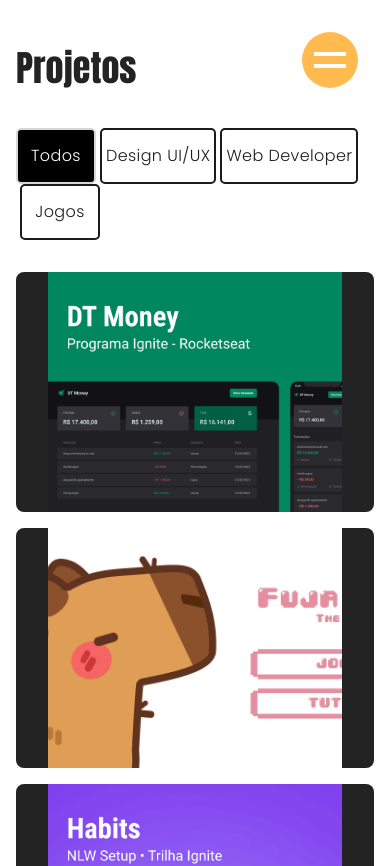
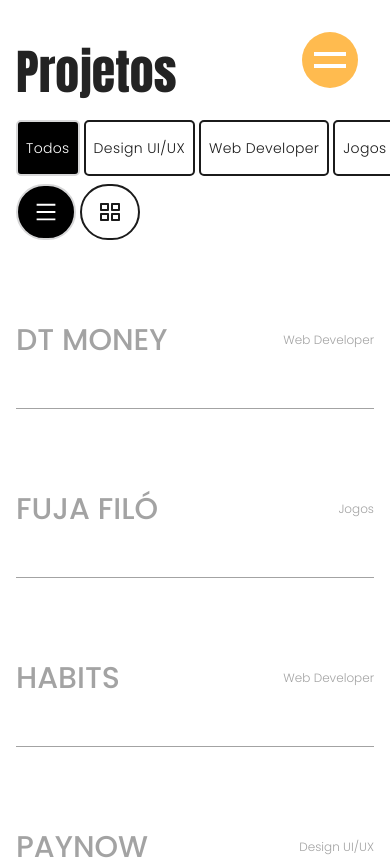
Before and after one commit to leticiar-io/portfolio-website, a Next.js app: page /projects in a window 390 px wide. Shown: the top 866 px of the page. Built offline with nearby package versions, Linux system fonts and the light colour scheme.

Commit message:
feat: improving responsiveness, adding links and improving project page

```diff
--- a/src/app/(main)/page.tsx
+++ b/src/app/(main)/page.tsx
@@ -3,8 +3,8 @@
 import Marquee from '@/components/marquee';
 import Hero from './hero';
 import Description from './description';
-import Contato from './contato';
 import Project from './proj';
+import Footer from '@/components/footer';
 
 export default function Home() {
   return (
@@ -17,7 +17,7 @@
         </div>
         <Project />
       </div>
-      <Contato />
+      <Footer />
     </div>
   );
 }
--- a/src/app/(main)/proj.tsx
+++ b/src/app/(main)/proj.tsx
@@ -9,23 +9,23 @@
    {
       title: "Paynow",
       src: "project1.png",
-      color: "#8C8C8C",
+      color: "#C3B1E1",
       category: "Design UI",
-      link: "#",
+      link: "https://www.behance.net/gallery/215598431/Paynow-Landing-Page",
    },
    {
       title: "DT Money",
       src: "dtmoney.png",
       color: "#EFE8D3",
-      category: "Web Development",
-      link: "#",
+      category: "Web Developer",
+      link: "https://github.com/leticiar-io/dt-money-ignite",
    },
    {
       title: "Modoke",
       src: "modoke.jpg",
-      color: "#000000",
-      category: "Web Development",
-      link: "#",
+      color: "#c3f3d3",
+      category: "Web Developer",
+      link: "https://github.com/borealis-smd/modoke-web",
    },
 ];
 
@@ -46,13 +46,14 @@
                   setModal={setModal}
                   key={index}
                   link={project.link}
+                  className='border-t'
                />
             ))}
          </div>
          <Modal modal={modal} projects={projects} />
 
          <Link href="/projects" className="mt-10 mb-20 sm:mb-32 lg:mb-48 2xl:mb-56">
-            <Button variant="stroke" className="text-sm sm:text-base lg:text-lg">
+            <Button variant="stroke" className="hover:px-10 text-sm sm:text-base lg:text-lg">
                Mais projetos
             </Button>
          </Link>
--- a/src/app/projects/page.tsx
+++ b/src/app/projects/page.tsx
@@ -2,34 +2,41 @@
 
 import { useState, useRef } from "react";
 import { motion } from "framer-motion";
-import { Button } from "@/components/button"; // Supondo que o componente Button já esteja configurado
+import { Button } from "@/components/button";
 import clsx from "clsx";
 import gsap from "gsap";
+import { AiOutlineMenu } from "react-icons/ai";
+import { RiGalleryView2 } from "react-icons/ri";
+
+import Projeto from '../../components/modal/project';
+import Modal from '../../components/modal/modal';
+import Footer from "@/components/footer";
 
 const ProjectsPage = () => {
   const [filter, setFilter] = useState("Todos");
+  const [viewMode, setViewMode] = useState<"list" | "gallery">("list");
 
   const items = [
-    { id: 1, category: "Web Developer", image: "/images/dtmoney.png", name: "DT Money" },
-    { id: 2, category: "Jogos", image: "/images/filo.png", name: "Fuja Filó" },
-    { id: 3, category: "Web Developer", image: "/images/habits.png", name: "Habits" },
-    { id: 4, category: "Design UI/UX", image: "/images/project1.png", name: "Paynow" },
-    { id: 5, category: "Web Developer", image: "/images/travellian.jpg", name: "Travellian" },
-    { id: 6, category: "Design UI/UX", image: "/images/paynowapp.jpg", name: "Paynow App" },
-    { id: 7, category: "Web Developer", image: "/images/igniteshop.png", name: "Ignite Shop" },
-    { id: 8, category: "Web Developer", image: "/images/letmeask.svg", name: "Let me ask" },
-    { id: 9, category: "Web Developer", image: "/images/timer.svg", name: "Timer" },
-    { id: 10, category: "Web Developer", image: "/images/todo.png", name: "Todo" },
-    { id: 11, category: "Web Developer", image: "/images/ignitefeed.png", name: "Ignite Feed" },
+    { id: 1, category: "Web Developer", image: "/images/dtmoney.png", title: "DT Money", link: "https://github.com/leticiar-io/dt-money-ignite", src: "dtmoney.png", color: "#EFE8D3" },
+    { id: 2, category: "Jogos", image: "/images/filo.png", title: "Fuja Filó", link: "https://github.com/leticiar-io/fuja-filo-game", src: "filo.png", color: "#f8e2f5" },
+    { id: 3, category: "Web Developer", image: "/images/habits.png", title: "Habits", link: "https://github.com/leticiar-io/NlwSetup_TrilhaIgnite", src: "habits.png", color: "#FFD89B" },
+    { id: 4, category: "Design UI/UX", image: "/images/project1.png", title: "Paynow", link: "https://www.behance.net/gallery/215598431/Paynow-Landing-Page", src: "project1.png", color: "#C3B1E1" },
+    { id: 5, category: "Web Developer", image: "/images/travellian.jpg", title: "Travellian", link: "https://github.com/codijr/Travellian", src: "travellian.jpg", color: "#F9CCCA" },
+    { id: 6, category: "Design UI/UX", image: "/images/paynowapp.jpg", title: "Paynow App", link: "https://www.behance.net/gallery/215598285/Paynow-Mobile-UI", src: "paynowapp.jpg", color: "#FFE4B2" },
+    { id: 7, category: "Web Developer", image: "/images/igniteshop.png", title: "Ignite Shop", link: "https://github.com/leticiar-io/ignite-shop", src: "igniteshop.png", color: "#B8E0D2" },
+    { id: 8, category: "Web Developer", image: "/images/letmeask.svg", title: "Let me ask", link: "https://github.com/leticiar-io/nlw-letmeask", src: "letmeask.svg", color: "#D3C09F" },
+    { id: 9, category: "Web Developer", image: "/images/timer.svg", title: "Timer", link: "https://github.com/leticiar-io/ignite-timer", src: "timer.svg", color: "#AFCBFF" },
+    { id: 10, category: "Web Developer", image: "/images/todo.png", title: "Todo", link: "https://github.com/leticiar-io/todo-challenge", src: "todo.png", color: "#FFC1A1" },
+    { id: 11, category: "Web Developer", image: "/images/ignitefeed.png", title: "Ignite Feed", link: "https://github.com/leticiar-io/ignite-feed", src: "ignitefeed.png", color: "#FAE1DD" },
+    { id: 12, category: "Web Developer", image: "/images/twitter.png", title: "Twt Demo", link: "https://github.com/leticiar-io/ui-twitter", src: "twitter.png", color: "#d6eafa" },
+    { id: 13, category: "Web Developer", image: "/images/modoke.jpg", title: "Modoke", link: "https://github.com/borealis-smd/modoke-web", src: "modoke.jpg", color: "#c3f3d3" }
   ];
 
   const filteredItems =
-    filter === "Todos" ? items : items.filter(item => item.category === filter);
+    filter === "Todos" ? items : items.filter((item) => item.category === filter);
 
-  // Criando um array de refs para os botões
   const buttonRefs = useRef<(HTMLAnchorElement | null)[]>([]);
 
-  // Função para lidar com o movimento do mouse e animar o botão
   const handleMouseMove = (e: React.MouseEvent, index: number) => {
     const elementRef = buttonRefs.current[index];
     if (elementRef) {
@@ -46,74 +53,117 @@
     }
   };
 
+  const [modal, setModal] = useState<{ active: boolean; index: number }>({ active: false, index: 0 });
+
   return (
-    <section className="py-12 px-4 max-w-full lg:px-[4.625em] text-black-600 lg:w-[75%] lg:mx-auto">
-      <header className="mb-10 lg:mt-12">
-        <h1 className="lg:text-[5.5rem] 2xl:text-[4rem] font-anton text-4xl">Projetos</h1>
+    <>
+    <section className="min-h-screen mb-12 py-12 px-4 text-black-600 md:w-[75%] mx-auto ">
+      <header className="lg:mt-12">
+        <h1 className="font-anton text-5xl sm:text-4xl lg:text-[4rem]">Projetos</h1>
       </header>
 
-      <div className="flex space-x-1 lg:space-x-4 mb-8 flex-wrap 2xl:mt-[3.125rem] lg:py-10">
-        {["Todos", "Design UI/UX", "Web Developer", "Jogos"].map(category => (
+      <div className="flex items-center md:justify-between ld:mt-8 md:mt-2 mt-6 mb-8 flex-wrap 2xl:mt-2 lg:py-10">
+        <div className="flex items-center space-x-1 lg:space-x-4">
+          {["Todos", "Design UI/UX", "Web Developer", "Jogos"].map((category) => (
             <Button
               variant={filter === category ? "default" : "stroke"}
               key={category}
               onClick={() => setFilter(category)}
               className={clsx(
-              "min-w-[5rem] sm:text-sm p-1 sm:p-2 lg:p-8 lg:text-lg 2xl:text-xl",
-              filter === category ? "hover:bg-black-600" : "hover:bg-black-100 hover:border-black-100"
+                "text-[14px] md:min-w-[5rem] p-2  sm:max-h-12 lg:p-6 md:text-base lg:text-lg",
+                filter === category ? "hover:bg-black-600 lg:hover:px-10" : "hover:bg-black-100 hover:border-black-100 ld:px-4 md:px-2 lg:hover:px-10"
               )}
             >
-            {category.charAt(0).toUpperCase() + category.slice(1)}
+              {category}
             </Button>
           ))}
         </div>
 
+        <div className="space-y-2 space-x-1 lg:space-x-4">
+          <Button
+            variant={viewMode === "list" ? "default" : "stroke"}
+            className="rounded-full p-4 hover:p-4"
+            onClick={() => setViewMode("list")}
+          >
+            <AiOutlineMenu className="text-2xl" />
+          </Button>
+
+          <Button
+            variant={viewMode === "gallery" ? "default" : "stroke"}
+            className="rounded-full p-4 hover:p-4"
+            onClick={() => setViewMode("gallery")}
+          >
+            <RiGalleryView2 className="text-2xl" />
+          </Button>
+        </div>
+      </div>
+
+      {viewMode === "list" ? (
+        <div className="flex flex-col items-center justify-center overflow-x-hidden">
+          <div className="w-full flex flex-col gap-8 sm:gap-12 lg:gap-16 items-center justify-center">
+            {filteredItems.map((item, index) => (
+              <Projeto
+                index={index}
+                title={item.title}
+                category={item.category}
+                setModal={setModal}
+                key={item.id}
+                link={item.link}
+                className="border-b"
+              />
+            ))}
+          </div>
+          <Modal modal={modal} projects={filteredItems} />
+        </div>
+      ) : (
         <motion.div
           layout
           className="grid grid-cols-1 sm:grid-cols-2 md:grid-cols-2 gap-4"
         >
-        {filteredItems.map((item, index) => {
-          return (
+          {filteredItems.map((item, index) => (
             <motion.div
               key={item.id}
               layout
               initial={{ opacity: 0, scale: 0.9 }}
               animate={{ opacity: 1, scale: 1 }}
               exit={{ opacity: 0 }}
-              whileHover={{ scale: 1.05 }} // Animação de crescimento no hover
+              whileHover={{ scale: 1.05 }}
               className="relative overflow-hidden rounded-lg group"
-              onMouseMove={(e) => handleMouseMove(e, index)} // Passando o índice para o movimento do mouse
+              onMouseMove={(e) => handleMouseMove(e, index)}
             >
-              {/* Imagem do projeto */}
-              <div className="bg-black-600 w-full h-[15rem] sm:h-[18rem] md:h-[40rem] flex items-center">
+              <div
+                className="w-full h-[15rem] sm:h-[18rem] md:h-[15rem] 2xl:h-[30rem] ld:h-[25rem] flex items-center"
+                style={{ backgroundColor: item.color }}
+              >
                 <motion.img
                   src={item.image}
-                  alt={item.name}
-                  className="px-8 w-full h-[15rem] sm:h-[18rem] md:h-[15rem] object-cover transition-transform duration-300 "
+                  alt={item.title}
+                  className="px-8 w-full h-[12rem] sm:h-[18rem] ld:h-[18rem] md:h-[8rem] 2xl:h-[20rem] object-cover transition-transform duration-300"
                   whileHover={{ scale: 1.05 }}
                   transition={{ duration: 0.3 }}
                 />
               </div>
-
-              {/* Overlay com nome e botão "Visualizar" */}
               <motion.div
                 className="absolute inset-0 bg-black bg-opacity-60 flex flex-col items-center justify-center text-center opacity-0 group-hover:opacity-100 transition-opacity duration-300"
               >
                 <a
                   ref={(el) => {
-                    buttonRefs.current[index] = el
+                    buttonRefs.current[index] = el;
                   }}
-                  href="#"
+                  href={item.link}
                   className="w-32 h-32 sm:w-28 sm:h-28 bg-yellow text-black rounded-full flex items-center justify-center shadow transition-all"
                 >
                   Visualizar
                 </a>
               </motion.div>
             </motion.div>
-          );
-        })}
+          ))}
         </motion.div>
+      )}
     </section>
+
+    <Footer />
+    </>
   );
 };
 
--- a/src/components/button.tsx
+++ b/src/components/button.tsx
@@ -9,13 +9,13 @@
     variants: {
       variant: {
         default:
-          "bg-black-800 text-white hover:px-10 border-3 transition-all duration-300 ease-in-out",
+          "bg-black-800 text-white border-3 transition-all duration-300 ease-in-out",
         stroke:
-          "bg-transparent text-black-700 border-3 border-black-700 hover:bg-black-800 hover:px-10 hover:text-white hover:border-3 transition-all duration-250 ease-in-out",
+          "bg-transparent text-black-700 border-3 border-black-700 hover:bg-black-800  hover:text-white hover:border-3 transition-all duration-250 ease-in-out",
         simpleStroke:
-          "bg-transparent text-black-700 border-3 border-black-700 hover:bg-black-800 hover:px-10 hover:text-white hover:border-0 transition-all duration-250 ease-in-out",
+          "bg-transparent text-black-700 border-3 border-black-700 hover:bg-black-800 hover:text-white hover:border-0 transition-all duration-250 ease-in-out",
         whiteStroke:
-          "bg-transparent text-gray-200 border-3 border-gray-200 hover:bg-white hover:px-10 hover:text-black-600 hover:border-0 transition-all duration-250 ease-in-out",
+          "bg-transparent text-gray-200 border-3 border-gray-200 hover:bg-white hover:text-black-600 hover:border-0 transition-all duration-250 ease-in-out",
       },
       size: {
         default: "h-14 px-8 py-2",
--- a/src/app/(main)/contato.tsx
+++ b/src/components/footer.tsx
@@ -6,7 +6,7 @@
 import Image from "next/image";
 import Link from "next/link";
 
-export default function Contato() {
+export default function Footer() {
    return (
       <footer className="flex flex-col gap-12 justify-center bg-black-600 min-h-[calc(100vh-200px)] text-white overflow-hidden">
          <div className="relative">
@@ -37,13 +37,13 @@
             <div className="w-[90%] mx-auto flex flex-col sm:flex-row mt-12  md:w-[75%] md:items-center gap-4 sm:gap-6">
                <Link href="mailto:leticia.rodrigues20021@gmail.com">
                   <Button variant="whiteStroke" className="text-sm sm:text-sm">
-                     <MdOutlineEmail className="mr-2 sm:mr-4 text-lg sm:text-base" />
+                     <MdOutlineEmail className="hover:px-10 mr-2 sm:mr-4 text-lg sm:text-base" />
                      <span className="truncate">leticia.rodrigues20021@gmail.com</span>
                   </Button>
                </Link>
                <Link href="https://github.com/leticiar-io" target="_blank">
                   <Button variant="whiteStroke" className="text-sm sm:text-base">
-                     <FaLinkedinIn className="mr-2 sm:mr-4 text-lg sm:text-base" />
+                     <FaLinkedinIn className="hover:px-10 mr-2 sm:mr-4 text-lg sm:text-base" />
                      <span className="truncate">leticiar-io</span>
                   </Button>
                </Link>
--- a/src/components/header.tsx
+++ b/src/components/header.tsx
@@ -100,11 +100,11 @@
                 </li>
               ))}
               <li>
-                <Link href="/signin">
+                <Link  href="mailto:leticia.rodrigues20021@gmail.com">
                   <Button
                     type="button"
                     variant="default"
-                    className="text-white"
+                    className="text-white hover:px-10"
                   >
                     Fale Comigo!
                   </Button>
--- a/src/components/modal/modal.tsx
+++ b/src/components/modal/modal.tsx
@@ -95,12 +95,12 @@
             />
             <motion.div
                 ref={cursorLabel}
-                className="absolute w-[5rem] h-[5rem] rounded-full bg-transparent flex items-center justify-center text-white text-sm font-light pointer-events-none z-2"
+                className="absolute w-[6rem] h-[6rem] rounded-full bg-transparent flex items-center justify-center text-white text-sm font-light pointer-events-none z-2"
                 variants={scaleAnimation}
                 initial="initial"
                 animate={active ? "enter" : "closed"}
             >
-                View
+                Visualizar
             </motion.div>
         </>
     );
--- a/src/components/modal/project.tsx
+++ b/src/components/modal/project.tsx
@@ -1,6 +1,8 @@
 'use client';
+
 import Link from 'next/link';
 import React from 'react';
+import clsx from 'clsx';
 
 interface ProjectProps {
   index: number;
@@ -8,18 +10,33 @@
   category: string;
   link: string;
   setModal: (modal: { active: boolean; index: number }) => void;
+  className?: string;
 }
 
-export default function Projeto({ index, title, category, link, setModal }: ProjectProps) {
+export default function Projeto({
+  index,
+  title,
+  category,
+  link,
+  setModal,
+  className
+}: ProjectProps) {
   return (
     <Link
       href={link}
       onMouseEnter={() => setModal({ active: true, index })}
       onMouseLeave={() => setModal({ active: false, index })}
-         className="text-gray-300 hover:text-black-600 flex w-full justify-between items-center  py-[3.125rem] border-t border-gray-300 cursor-pointer transition-all duration-200"
+      className={clsx(
+        "text-gray-300 hover:text-black-600 flex w-full justify-between items-center py-[3.125rem] border-gray-300 cursor-pointer transition-all duration-200",
+        className
+      )}
     >
-         <h2 className="text-3xl md:text-[3.25rem] 2xl:text-[5.25rem] font-medium uppercase m-0 transition-all duration-400 hover:translate-x-[-0.625rem]">{title}</h2>
-         <p className="font-light transition-all duration-400 text-[12px] md:text-lg 2xl:text-2xl hover:translate-x-[10px]">{category}</p>
+      <h2 className="text-3xl md:text-[3.25rem] 2xl:text-[5.25rem] font-medium uppercase m-0 transition-all duration-400 hover:translate-x-[-0.625rem]">
+        {title}
+      </h2>
+      <p className="font-light transition-all duration-400 text-[12px] md:text-lg 2xl:text-2xl hover:translate-x-[10px]">
+        {category}
+      </p>
     </Link>
   );
 }
--- a/tailwind.config.ts
+++ b/tailwind.config.ts
@@ -71,6 +71,9 @@
         },
         yellow: "var(--yellow)",
       },
+      screens: {
+        'ld': { min: '573px', max: '608px' },
+      },
     },
   },
   plugins: [
```
Lines whose indentation alone changed are shown as unchanged.
